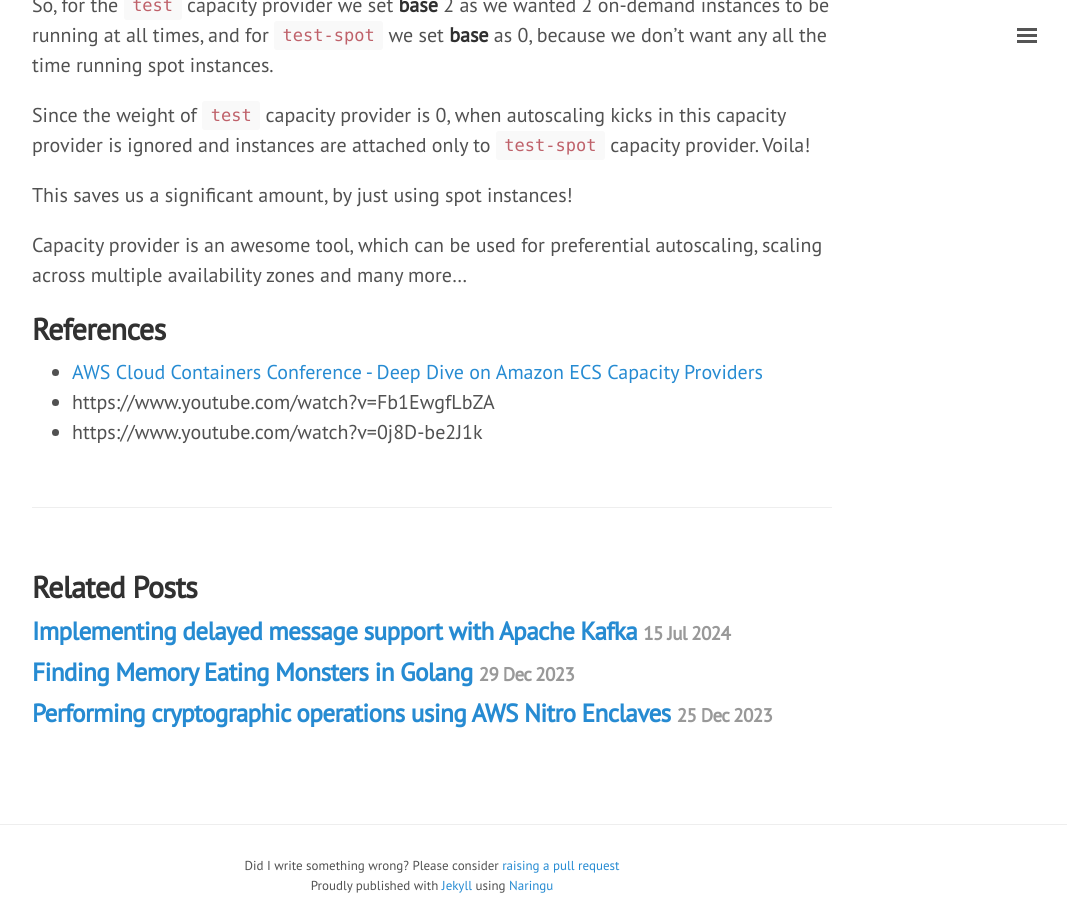
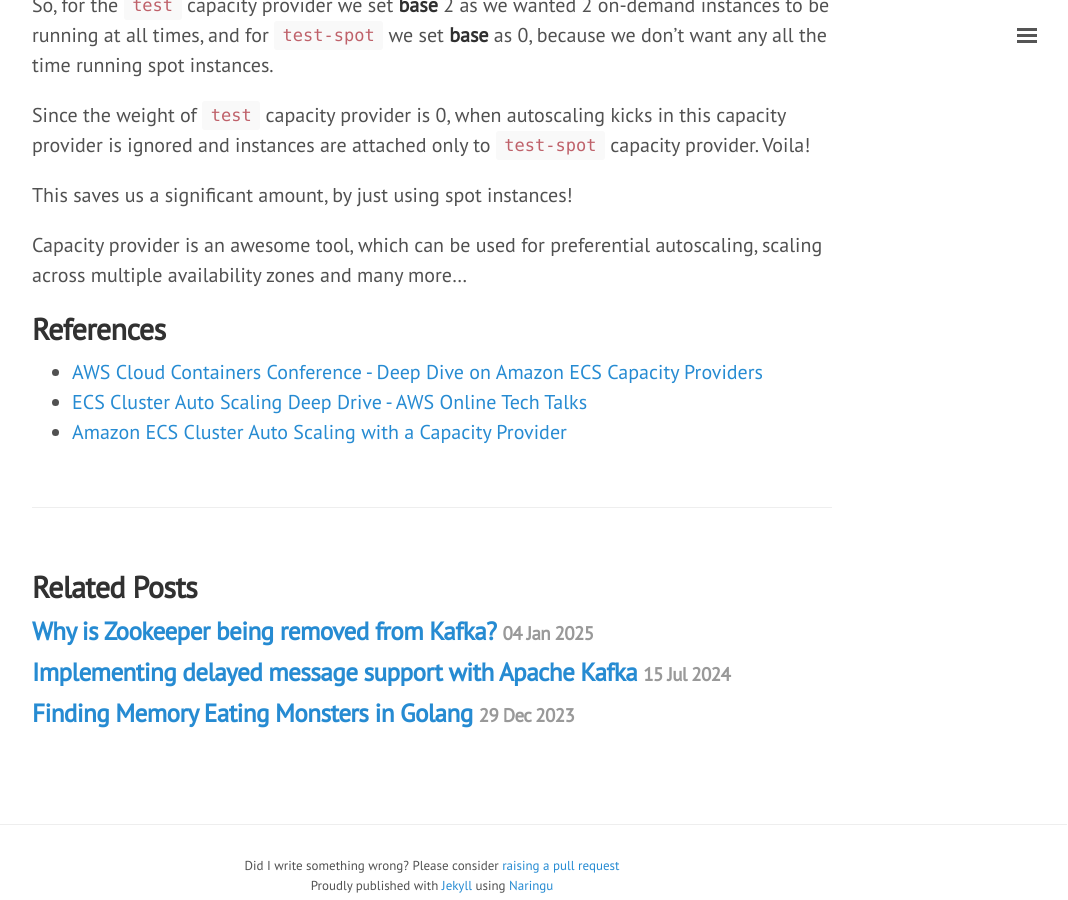
Before and after one commit to agrim123/agrim123.github.io, a Jekyll site: the page built from _posts/2021-05-22-ecs-capacity-provider.md, in a window 1280 px wide and 900 px high, scrolled down 6167 px. Shown: the whole window, without its empty margins (208-1276 px from the left). Built offline with Jekyll 4.4.1, drawn with Linux system fonts in a browser that asks for light colours; nearby versions of some CDN libraries.

Commit message:
(blog) Add "Why is Zookeeper being removed from Kafka?" (#16)
(blog) Add "Deploying Apache Kafka with Kraft"

```diff
--- a/_posts/2021-05-22-ecs-capacity-provider.md
+++ b/_posts/2021-05-22-ecs-capacity-provider.md
@@ -119,5 +119,5 @@ Capacity provider is an awesome tool, which can be used for preferential autosca
 ## References
 
 - [AWS Cloud Containers Conference - Deep Dive on Amazon ECS Capacity Providers](https://www.youtube.com/watch?v=Vb_4wAEcfpQ)
-- https://www.youtube.com/watch?v=Fb1EwgfLbZA
-- https://www.youtube.com/watch?v=0j8D-be2J1k
+- [ECS Cluster Auto Scaling Deep Drive - AWS Online Tech Talks](https://www.youtube.com/watch?v=Fb1EwgfLbZA)
+- [Amazon ECS Cluster Auto Scaling with a Capacity Provider](https://www.youtube.com/watch?v=0j8D-be2J1k)
```
Also changed, not shown: _posts/2025-01-04-kafka-removing-zookeeper.md (added, +38 -0 lines), images/kafka-kraft-old-new.png (added).
